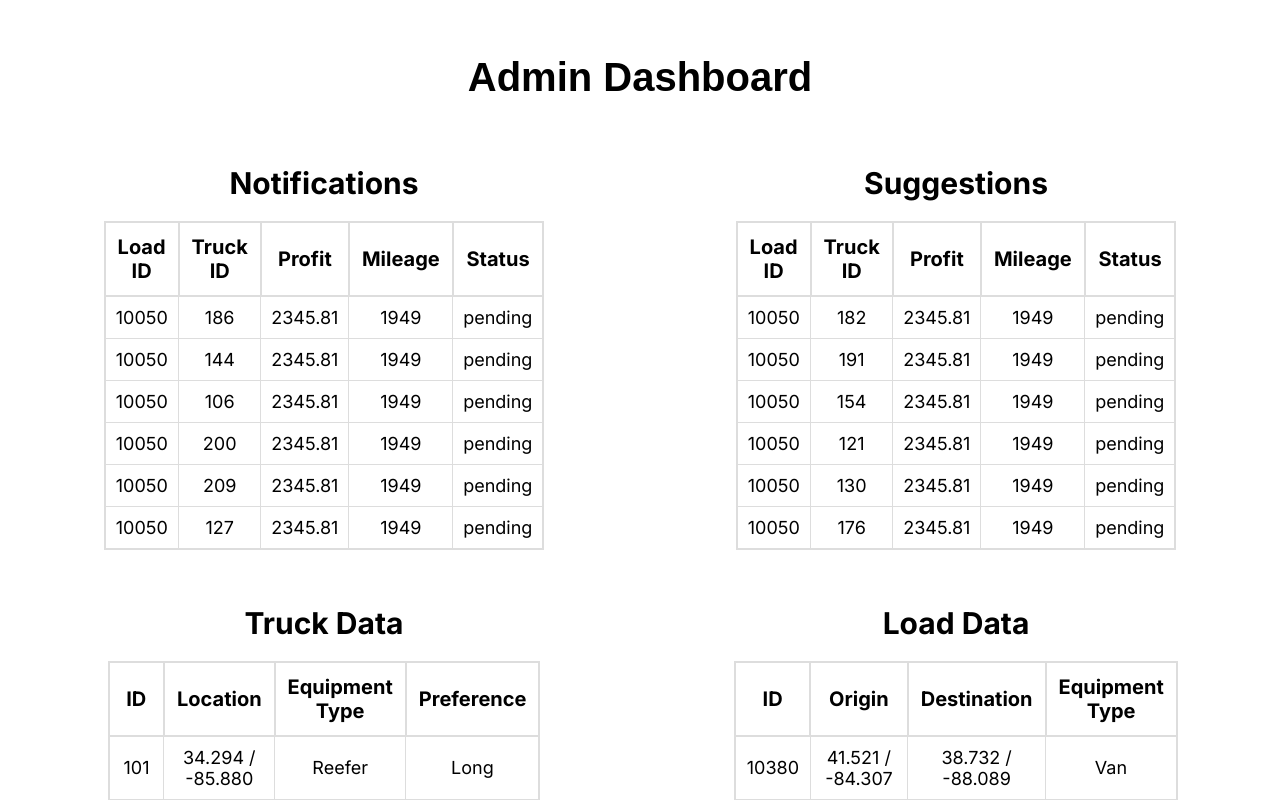
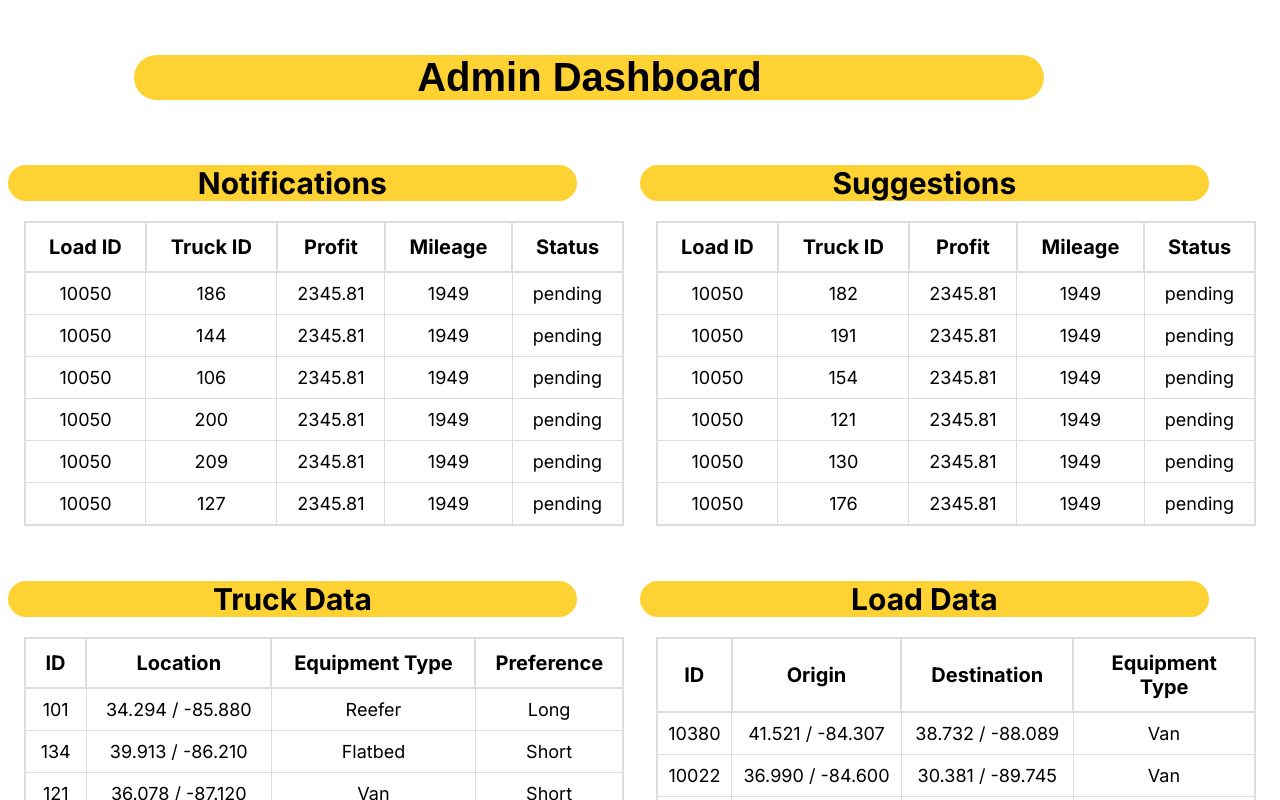
Before and after one commit to q1an-w/codejam2023, a Next.js app in the folder nextapp/: page /rundata in a window 1280 px wide. Shown: the top 800 px of the page. Built offline with nearby package versions, Linux system fonts and the light colour scheme.

Commit message:
dashboard

```diff
--- a/nextapp/app/rundata/page.js
+++ b/nextapp/app/rundata/page.js
@@ -1,5 +1,6 @@
 "use client";
 import React, { useState, useEffect } from "react";
+import "./run.css";
 const Palette = {
   width: "80%",
   margin: "auto",
@@ -9,7 +10,7 @@ const Palette = {
 };
 const tableStyle = {
   margin: "auto",
-  width: "60%",
+  width: "95%",
   borderCollapse: "collapse",
   marginTop: "20px",
   border: "2px solid #ddd",
@@ -94,7 +95,12 @@ export default function otherpage() {
 
   return (
     <>
-      <div style={{ display: "block", justifyContent: "center" }}>
+      <div
+        style={{
+          display: "block",
+          justifyContent: "center",
+        }}
+      >
         <div style={Palette}>
           <h1
             style={{
--- /dev/null
+++ b/nextapp/app/rundata/run.css
@@ -0,0 +1,10 @@
+h2{
+    background-color: #FFD234;
+    border-radius: 25px;
+    width:90%;
+}
+h1{
+    background-color: #FFD234;
+    border-radius: 25px;
+    width:90%;
+}
```
